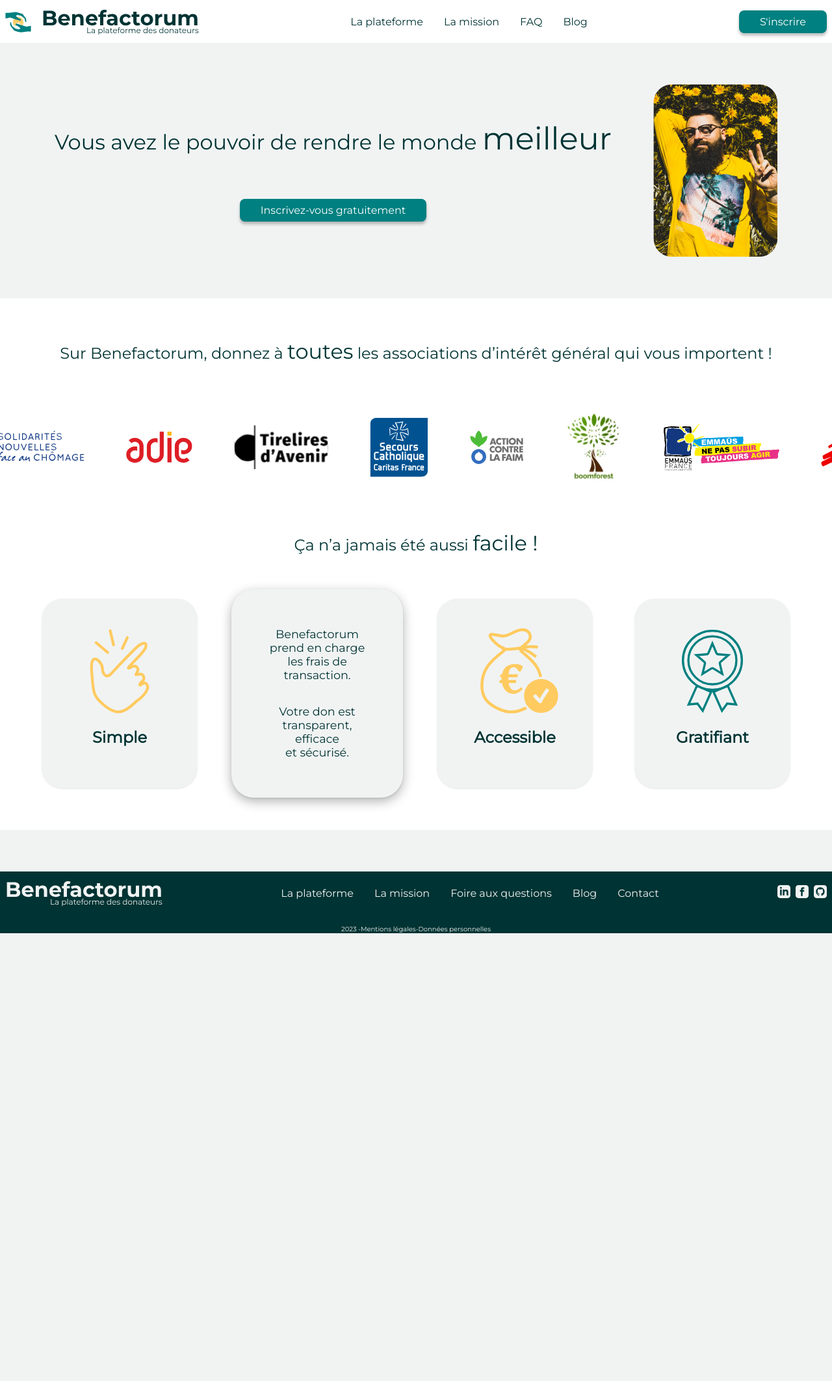
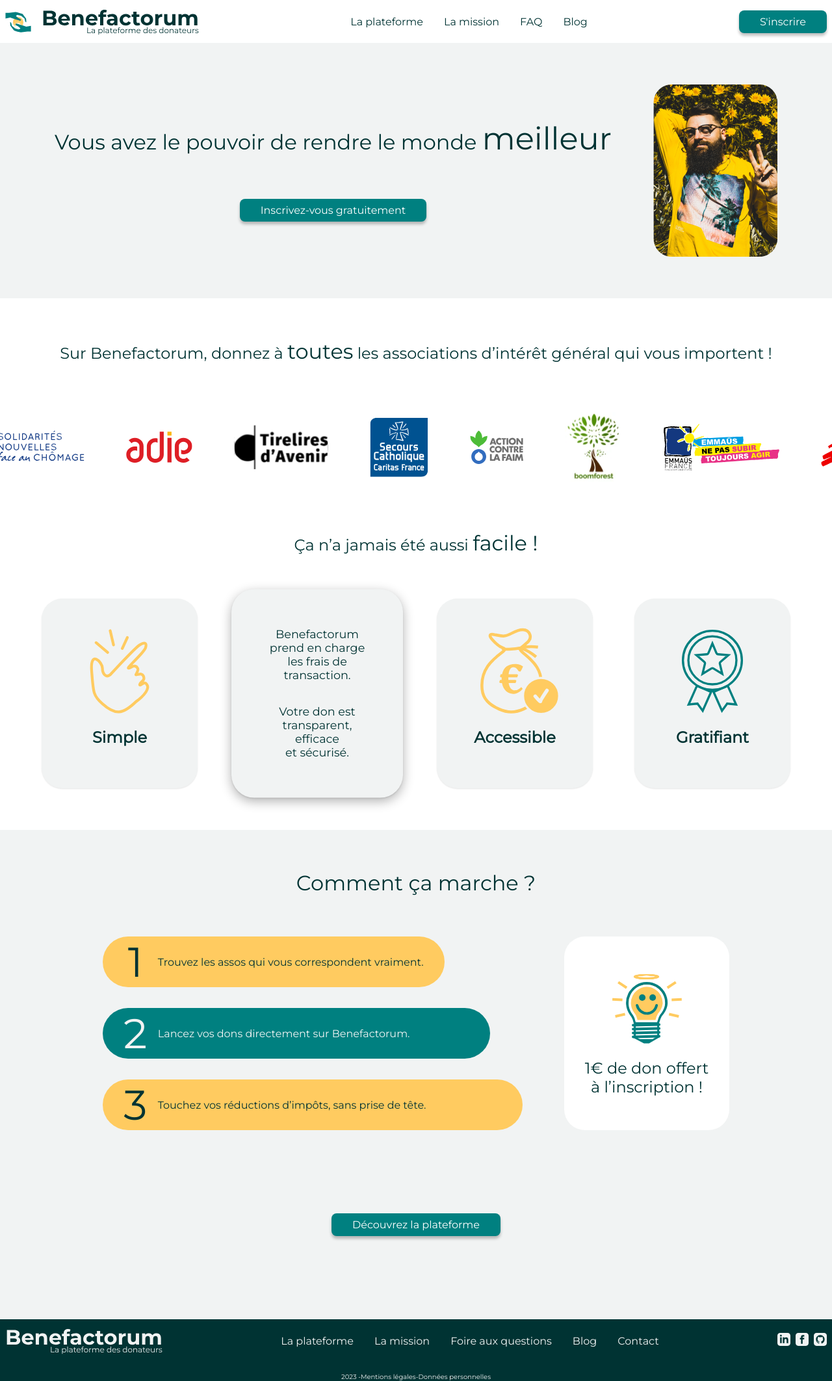
Before and after one commit to mpressen/benefactorum-docs, a Jekyll site: the page built from index.html, in a window 1280 px wide. Shown: the whole page at 65% size. Built offline with Jekyll 4.4.1, drawn with Linux system fonts in a browser that asks for light colours; before the commit the page ends 1436 px from its top, so only the background shows below that.

Commit message:
how it works section

```diff
--- a/_sass/main.scss
+++ b/_sass/main.scss
@@ -8,18 +8,18 @@
 $font-color: #003333;
 $website-background: #F1F3F3;
 
+// Reset styles
 * {
   margin: 0;
   padding: 0;
   box-sizing: border-box;
 }
 
+// shared styles
 body {
   font-family: "Montserrat";
   background-color: $website-background;
   color: $font-color;
-  // font-size: 16px;
-}
 
   ul {
     list-style-type: none;
@@ -50,7 +50,11 @@
   section {
     display: flex;
     padding: 64px;
-  justify-content: center;
+    gap: 64px;
+  }
+
+  .xl {
+    font-size: 24px;
   }
 
   .xxl {
@@ -127,7 +131,9 @@
         transition: all 0.6s cubic-bezier(0.165, 0.84, 0.44, 1);
       }
 
-    .card:hover, .card:active, .hovered {
+      .card:hover,
+      .card:active,
+      .hovered {
         transform: scale(1.10, 1.10);
 
         .verso {
@@ -139,19 +145,106 @@
         }
       }
 
-    .card:hover::after, .card:active::after, .hovered::after {
+      .card:hover::after,
+      .card:active::after,
+      .hovered::after {
         opacity: 1;
       }
     }
   }
+}
 
+.how-it-works {
+  flex-direction: column;
+  align-items: center;
+
+  h2 {
+    text-align: center;
+  }
+
+  .main-content {
+    display: flex;
+    justify-content: center;
+    gap: 64px;
+    flex-wrap: wrap;
+
+    @media only screen and (min-width: 774px) {
+      .steps {
+        align-items: flex-start;
+
+        .step-2 p {
+          width: 479px;
+        }
+
+        .step-3 p {
+          width: 529px;
+        }
+      }
+
+    }
+
+    .steps {
+      display: flex;
+      flex-direction: column;
+      gap: 32px;
+
+      .step {
+        display: flex;
+        padding: 0px 32px;
+        align-items: center;
+        gap: 16px;
+        border-radius: 100px;
+        background-color: $secondary-color;
+        text-wrap: wrap;
+
+        .number-step {
+          width: 37px;
+          text-align: center;
+          font-size: 64px;
+        }
+
+        p {
+          padding: 16px 0px;
+        }
+      }
+
+      .step-2 {
+        background-color: $primary-color;
+        color: $website-background;
+
+        .number-step {
+          color: $website-background;
+        }
+      }
+    }
+
+    .info {
+      display: flex;
+      padding: 32px;
+      flex-direction: column;
+      justify-content: center;
+      align-items: center;
+      gap: 16px;
+      border-radius: 32px;
+      background: white;
+
+      p {
+        text-align: center;
+      }
+    }
+  }
+
+  a {
+    margin-top: 64px;
+  }
+
+}
 
 .value-offer {
   // max-width: 1536px;
   background-color: white;
   flex-direction: column;
   align-items: center;
-  gap: 64px;
   text-align: center;
   overflow: hidden;
 
@@ -170,6 +263,8 @@
 }
 
 .hero {
+  justify-content: center;
+
   .container {
     display: flex;
     justify-content: center;
@@ -189,7 +284,6 @@
     }
   }
 }
-
 
 header {
   background-color: white;
--- a/index.html
+++ b/index.html
@@ -114,6 +114,34 @@
   </div>
 </section>
 
+<section class="how-it-works">
+  <h2 class="xxl">Comment ça marche ?</h2>
+  <div class="main-content">
+    <div class="steps">
+      <div class="step step-1">
+        <div class="number-step">1</div>
+        <p>Trouvez les assos qui vous correspondent vraiment.</p>
+      </div>
+      <div class="step step-2">
+        <div class="number-step">2</div>
+        <p>Lancez vos dons directement sur Benefactorum.</p>
+      </div>
+      <div class="step step-3">
+        <div class="number-step">3</div>
+        <p>Touchez vos réductions d’impôts, sans prise de tête.</p>
+      </div>
+    </div>
+    <div class="info">
+      <img src="./assets/images/good-idea.svg" alt="Bon à savoir">
+      <p class="xl">1€ de don offert<br>
+        à l’inscription !</p>
+    </div>
+  </div>
+  <a href="/la-plateforme.html" class="button">
+    Découvrez la plateforme
+  </a>
+</section>
+
 <script>
   {% include index.js %}
 </script>
```
Also changed, not shown: assets/images/good-idea.svg (added), 4 other files. Lines whose indentation alone changed are shown as unchanged.
